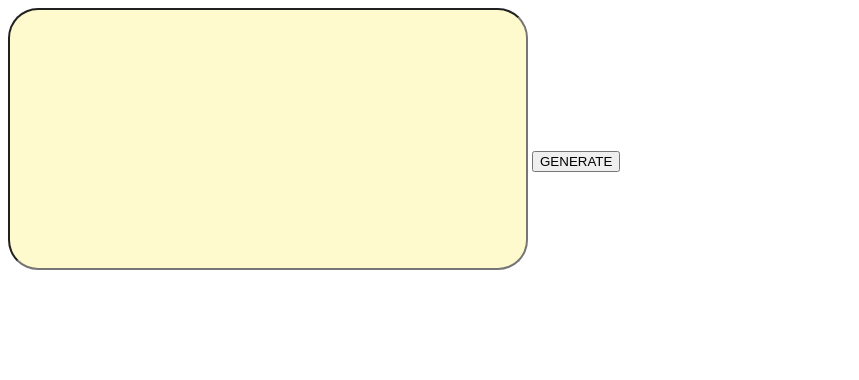
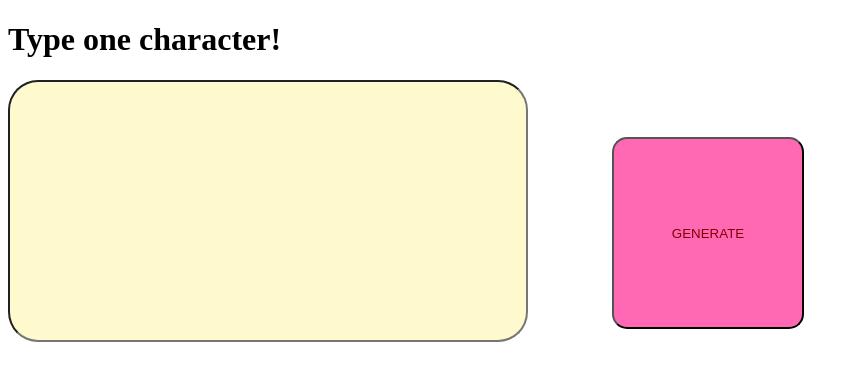
Before and after one commit to jeremiahpl555/demo-interaction-alphabet, a plain HTML site: page index.html in a window 1280 px wide. Shown: the whole page, without its empty margins (0-859 px from the left). Drawn offline with Linux system fonts and the light colour scheme.

Commit message:
character

```diff
--- a/index.html
+++ b/index.html
@@ -13,12 +13,19 @@ border-radius: 30px;
 width: 40vw;
 height: 20vw;
 font-size: 5rem;
-center-align;
+
         }
 
         /* STYLE FOR THE SUBMIT BUTTON */
         #submitButton {
 
+margin-left:5rem;
+border-radius: 15px;
+color:maroon;
+background-color:hotpink;
+width:15vw;
+height:15vw;
+border
         }
 
         /* STYLE FOR THE IMAGE */
@@ -28,7 +35,7 @@ center-align;
     </style>
 </head>
 <body>
-
+<h1>Type one character!</h1>
 
     <!-- INPUT FIELD FOR 1 CHARACTER -->
     <input type="text" id="charInput" maxlength="1">
```
